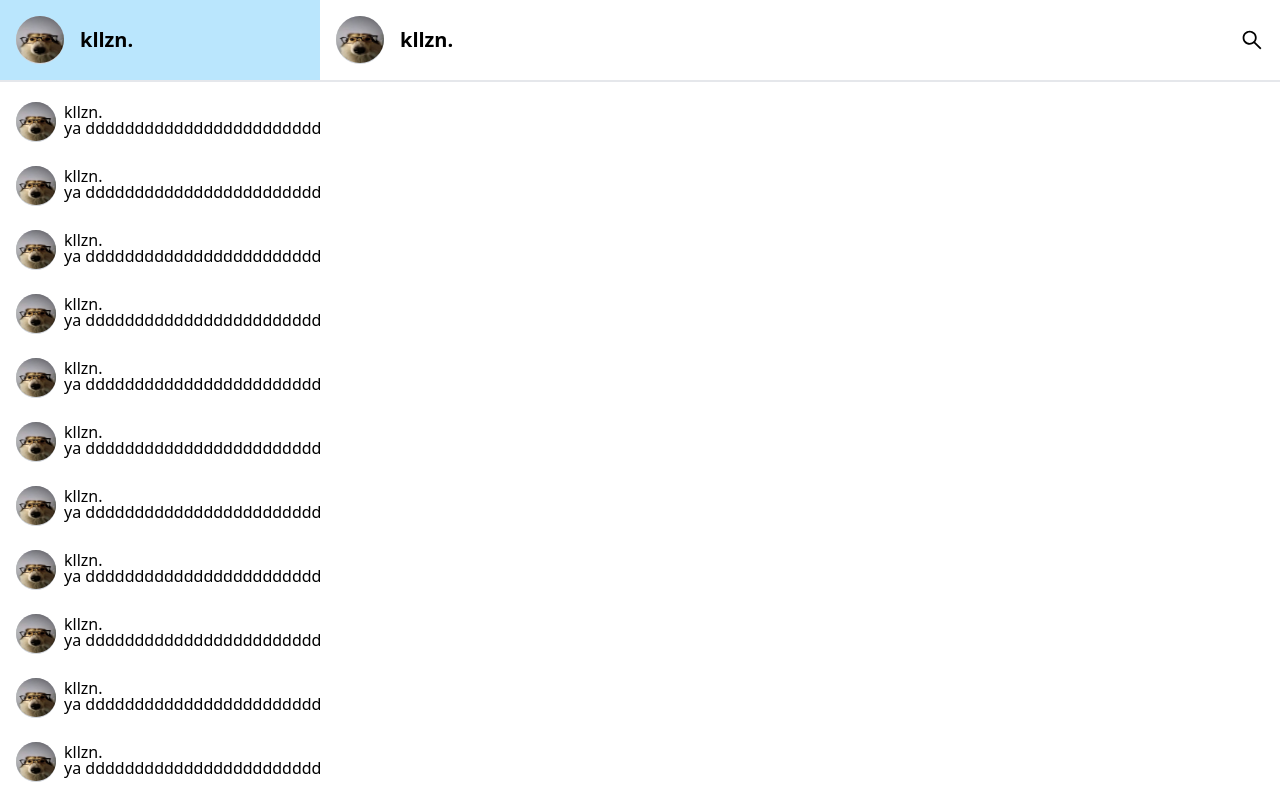
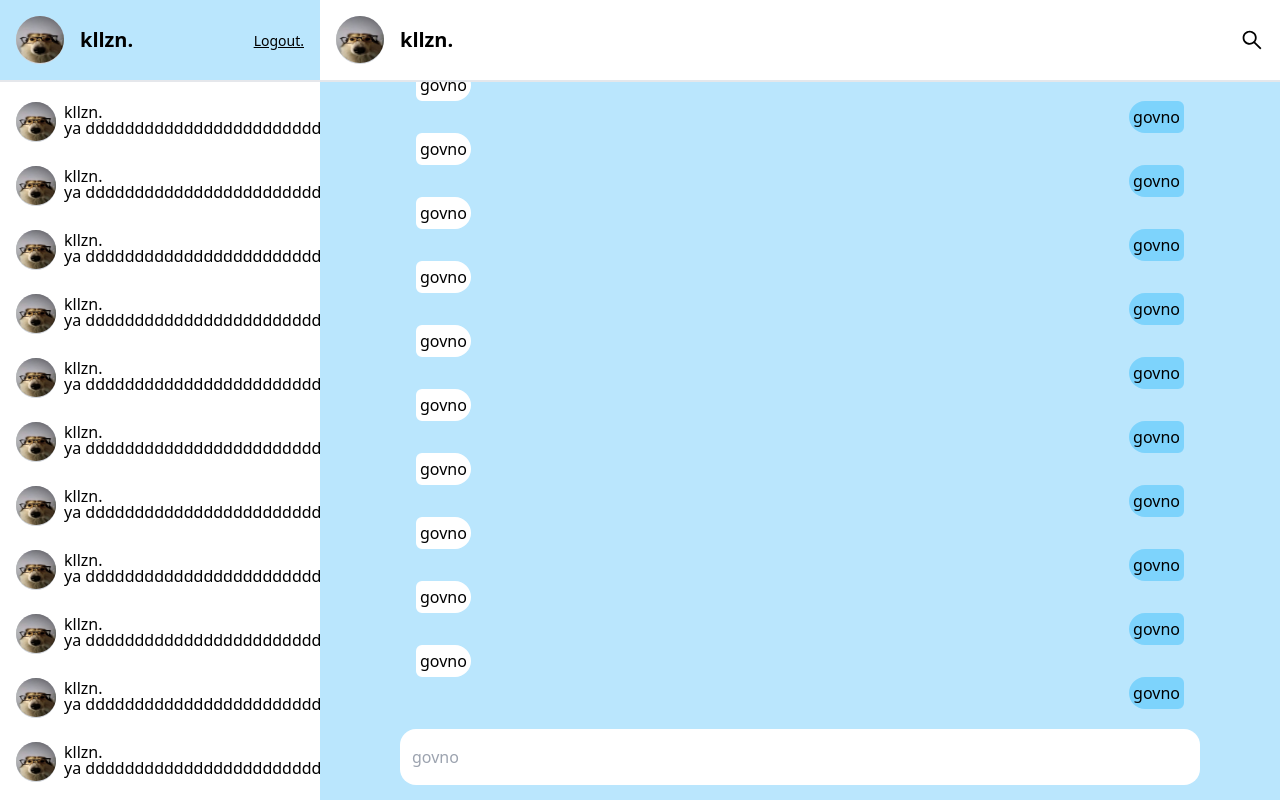
Before and after one commit to kllzn/react-chat, a React (Vite) app: page / in a window 1280 px wide. Built offline with nearby package versions, Linux system fonts and the light colour scheme.

Commit message:
message block created

```diff
--- a/src/components/Home/LeftColumn/LeftColumnHeader.tsx
+++ b/src/components/Home/LeftColumn/LeftColumnHeader.tsx
@@ -1,8 +1,10 @@
 import Avatar from "../../../assets/Avatar.jpg";
+import LogoutButton from "../../LogoutButton";
 
 const LeftColumnHeader = () => {
   return (
-    <div className="flex items-center gap-4 p-4 border-b-2">
+    <div className="flex items-center p-4 border-b-2">
+      <div className=" flex items-center gap-4  flex-1">
         <div className="w-12 h-12 rounded-[50%] bg-gray-300">
           <img
             src={Avatar}
@@ -12,6 +14,10 @@ const LeftColumnHeader = () => {
         </div>
         <span className=" text-xl font-bold">kllzn.</span>
       </div>
+      <div>
+        <LogoutButton></LogoutButton>
+      </div>
+    </div>
   );
 };
 
--- /dev/null
+++ b/src/components/Home/RightColumn/ChatBlock/ChatBlock.tsx
@@ -0,0 +1,72 @@
+import { FC, useEffect, useRef } from "react";
+import ChatFooter from "./ChatFooter";
+import Message from "./Message";
+
+interface ChatBlockProps {}
+
+const ChatBlock: FC<ChatBlockProps> = () => {
+  const scrollRef = useRef<HTMLDivElement>(null);
+  useEffect(() => {
+    scrollRef.current?.scrollIntoView({
+      behavior: "auto",
+      block: "end"
+    });
+  }, []);
+
+  return (
+    <div className="w-full max-h-full h-[calc(100%-81px)] bg-sky-200 flex flex-col pb-4 px-2">
+      <div className=" flex flex-col items-center justify-between overflow-y-scroll mb-5 scrollbar-thin scrollbar-thumb-gray-400 scrollbar-track-transparent">
+        <div className=" w-full max-w-[50em] my-0 mx-auto flex flex-col items-stretch justify-end p-[1rem_1rem_0_1rem] ">
+          <Message isOwn={false} />
+          <Message isOwn={true} />
+          <Message isOwn={false} />
+          <Message isOwn={true} />
+          <Message isOwn={false} />
+          <Message isOwn={true} />
+          <Message isOwn={false} />
+          <Message isOwn={true} />
+          <Message isOwn={false} />
+          <Message isOwn={true} />
+          <Message isOwn={false} />
+          <Message isOwn={true} />
+          <Message isOwn={false} />
+          <Message isOwn={true} />
+          <Message isOwn={false} />
+          <Message isOwn={true} />
+          <Message isOwn={false} />
+          <Message isOwn={true} />
+          <Message isOwn={false} />
+          <Message isOwn={true} />
+          <Message isOwn={false} />
+          <Message isOwn={true} />
+          <Message isOwn={false} />
+          <Message isOwn={true} />
+          <Message isOwn={false} />
+          <Message isOwn={true} />
+          <Message isOwn={false} />
+          <Message isOwn={true} />
+          <Message isOwn={false} />
+          <Message isOwn={true} />
+          <Message isOwn={false} />
+          <Message isOwn={true} />
+          <Message isOwn={false} />
+          <Message isOwn={true} />
+          <Message isOwn={false} />
+          <Message isOwn={true} />
+          <Message isOwn={false} />
+          <Message isOwn={true} />
+          <Message isOwn={false} />
+          <Message isOwn={true} />
+          <Message isOwn={false} />
+          <Message isOwn={true} />
+          <Message isOwn={false} />
+          <Message isOwn={true} />
+        </div>
+        <div ref={scrollRef}></div>
+      </div>
+      <ChatFooter />
+    </div>
+  );
+};
+
+export default ChatBlock;
--- /dev/null
+++ b/src/components/Home/RightColumn/ChatBlock/ChatFooter.tsx
@@ -0,0 +1,19 @@
+import { FC } from "react";
+
+interface ChatFooterProps {}
+
+const ChatFooter: FC<ChatFooterProps> = () => {
+  return (
+    <div className="w-full flex justify-center">
+      <div className="flex items-center px-3 py-1 min-h-[3.5rem] w-full rounded-2xl max-w-[50em] bg-white">
+        <input
+          type="text"
+          className="w-full h-full outline-none"
+          placeholder="govno"
+        />
+      </div>
+    </div>
+  );
+};
+
+export default ChatFooter;
--- /dev/null
+++ b/src/components/Home/RightColumn/ChatBlock/Message.tsx
@@ -0,0 +1,27 @@
+import { FC } from "react";
+
+interface MessageProps {
+  isOwn: boolean;
+}
+
+const Message: FC<MessageProps> = ({ isOwn }) => {
+  return (
+    <>
+      {isOwn ? (
+        <div className="flex items-end flex-row-reverse">
+          <div className="bg-sky-300 max-w-[35rem] p-1 rounded-tr-md rounded-br-md rounded-tl-2xl rounded-bl-2xl ">
+            govno
+          </div>
+        </div>
+      ) : (
+        <div className="flex items-end">
+          <div className=" bg-white max-w-[35rem] p-1 rounded-tl-md rounded-bl-md rounded-tr-2xl rounded-br-2xl ">
+            govno
+          </div>
+        </div>
+      )}
+    </>
+  );
+};
+
+export default Message;
--- a/src/components/Home/RightColumn/RightColumn.tsx
+++ b/src/components/Home/RightColumn/RightColumn.tsx
@@ -1,5 +1,6 @@
 import { FC } from "react";
 import RightColumnHeader from "./RightColumnHeader";
+import ChatBlock from "./ChatBlock/ChatBlock";
 
 interface RightColumnProps {}
 
@@ -7,6 +8,7 @@ const RightColumn: FC<RightColumnProps> = () => {
   return (
     <div className="hidden sm:flex flex-col items-center w-full h-full relative overflow-hidden">
       <RightColumnHeader />
+      <ChatBlock></ChatBlock>
     </div>
   );
 };
--- /dev/null
+++ b/src/components/LogoutButton.tsx
@@ -0,0 +1,9 @@
+import { FC } from "react";
+
+interface LogoutButtonProps {}
+
+const LogoutButton: FC<LogoutButtonProps> = () => {
+  return <button className="font-medium underline text-sm">Logout.</button>;
+};
+
+export default LogoutButton;
```
Lines whose indentation alone changed are shown as unchanged.
